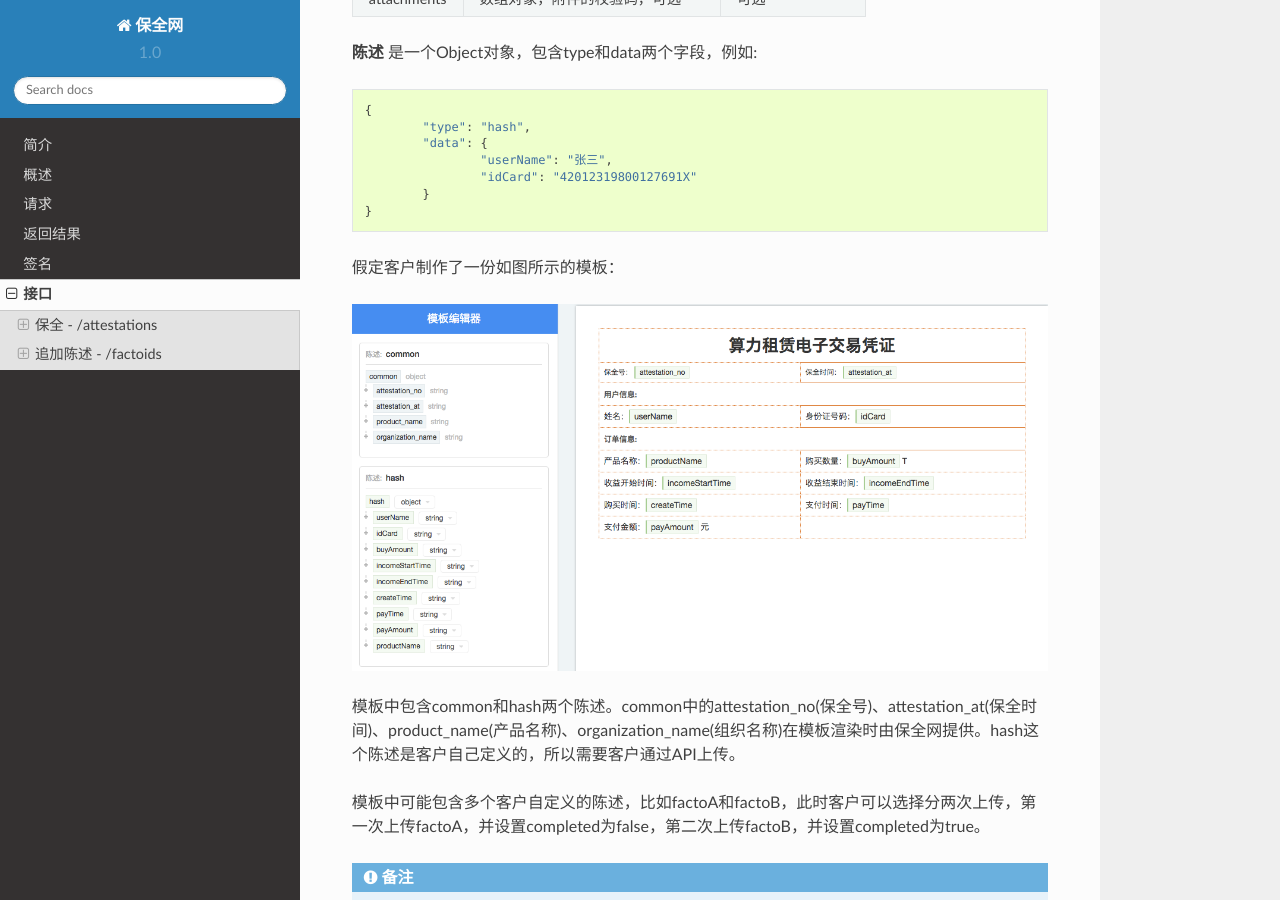
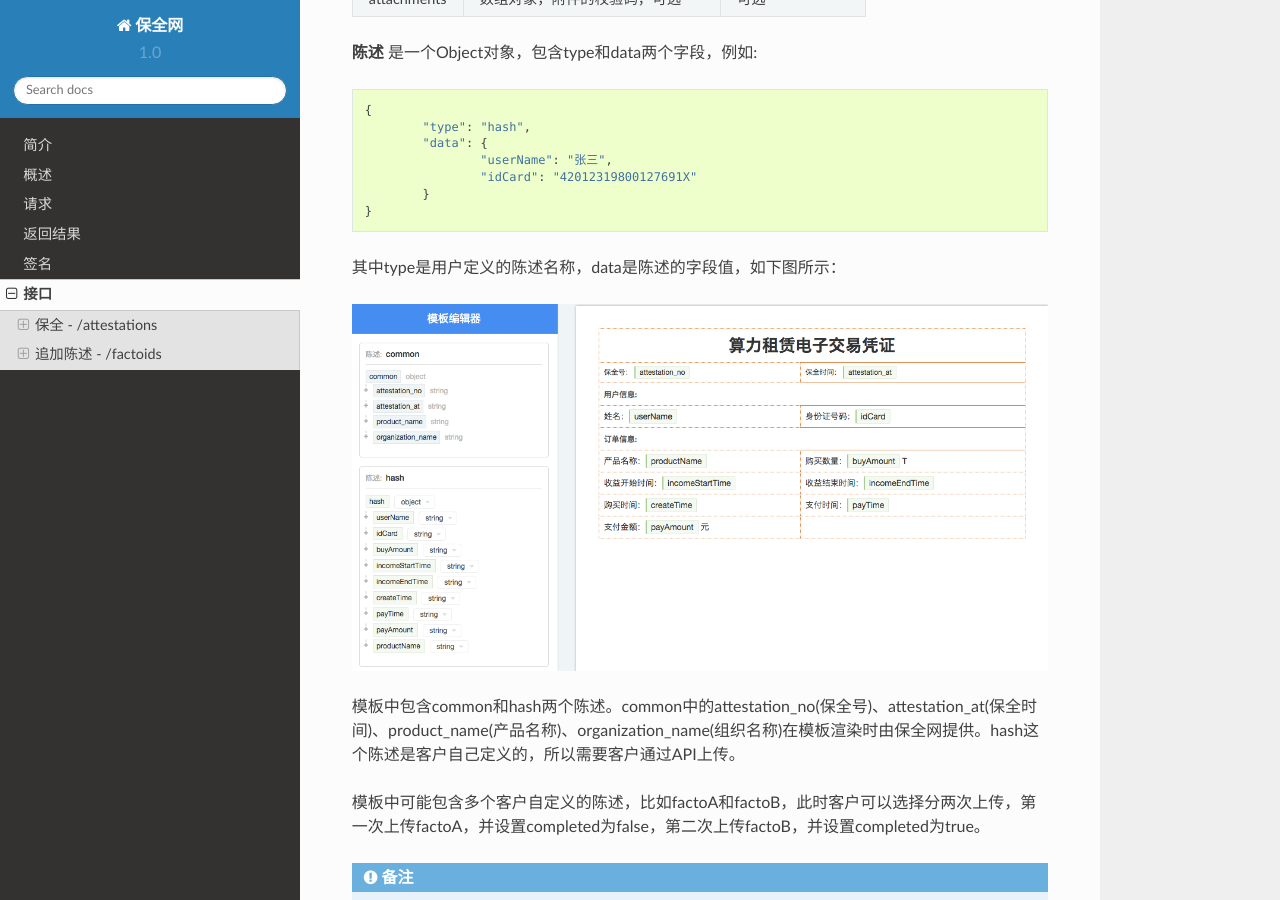
Before and after one commit to baoquan-hq/readthedocs, a Sphinx documentation site: the page built from docs/api.rst, in a window 1280 px wide and 900 px high, scrolled down 507 px. Built offline with Sphinx 7.4.7 and the Read the Docs theme 2.0.0, drawn with Linux system fonts in a browser that asks for light colours.

Commit message:
update factoid

```diff
--- a/docs/api.rst
+++ b/docs/api.rst
@@ -29,7 +29,7 @@ attachments        数组对象，附件的校验码，可选         可选
 		}
 	}
 
-假定客户制作了一份如图所示的模板：
+其中type是用户定义的陈述名称，data是陈述的字段值，如下图所示：
 
 .. image:: images/use_template.png
 
```
